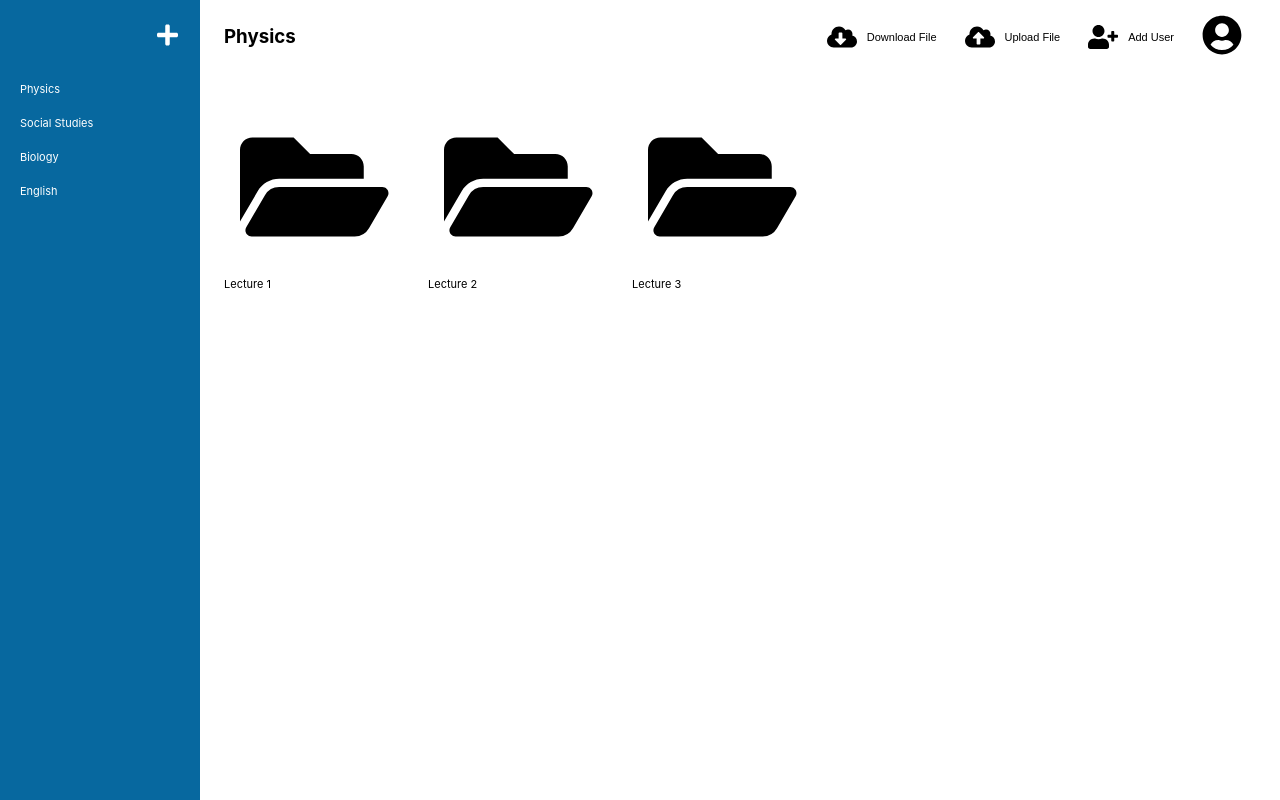
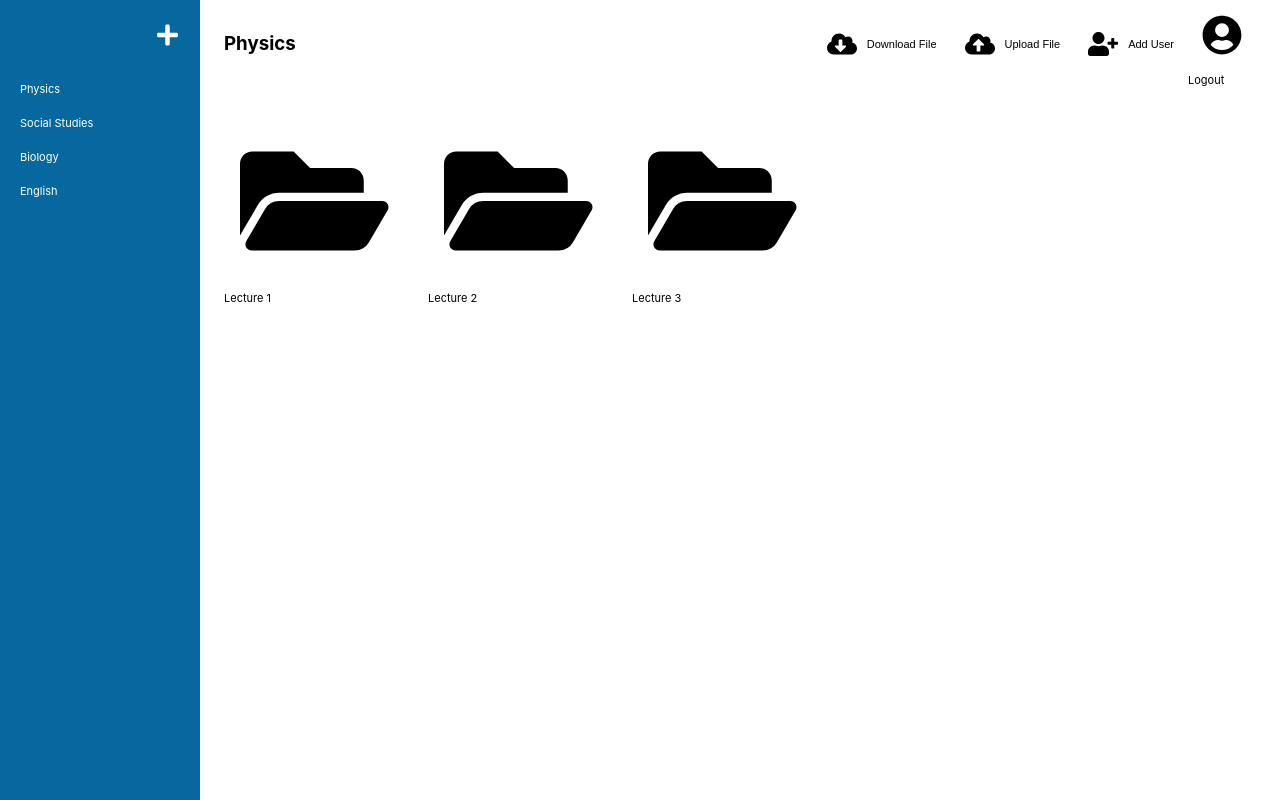
Before and after one commit to hyungmogu/note-sharing-app, a React (Create React App) app in the folder web/: page /note-sharing-app/notes/1 in a window 1280 px wide. Built offline with nearby package versions, Linux system fonts and the light colour scheme.

Commit message:
refactor: Move 'SecondaryHeader.js' to 'SecondaryHeader/index.js'

```diff
--- a/web/src/components/SecondaryHeader.js
+++ b/web/src/components/SecondaryHeader/index.js
@@ -1,6 +1,5 @@
 import React, { Component } from 'react';
 
-import { NavLink } from 'react-router-dom';
 import { FontAwesomeIcon } from '@fortawesome/react-fontawesome';
 import { faUserPlus, faUserCircle, faCloudUploadAlt, faCloudDownloadAlt } from '@fortawesome/free-solid-svg-icons'
 
@@ -35,6 +34,11 @@ class SecondaryHeader extends Component {
                         <button className="button button--user">
                             <FontAwesomeIcon icon={faUserCircle}/>
                         </button>
+                        <nav>
+                            <ul>
+                                <li>Logout</li>
+                            </ul>
+                        </nav>
                     </li>
                 </ul>
             </header>
```
